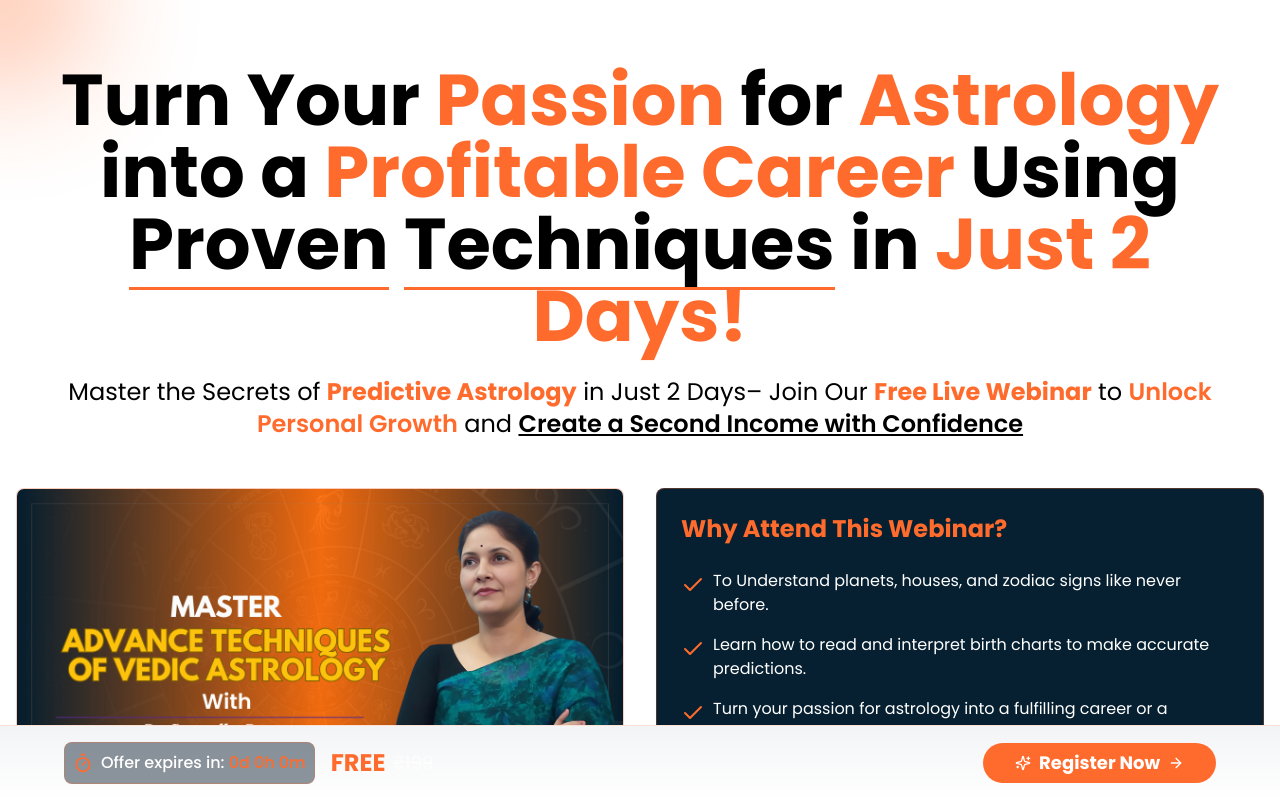
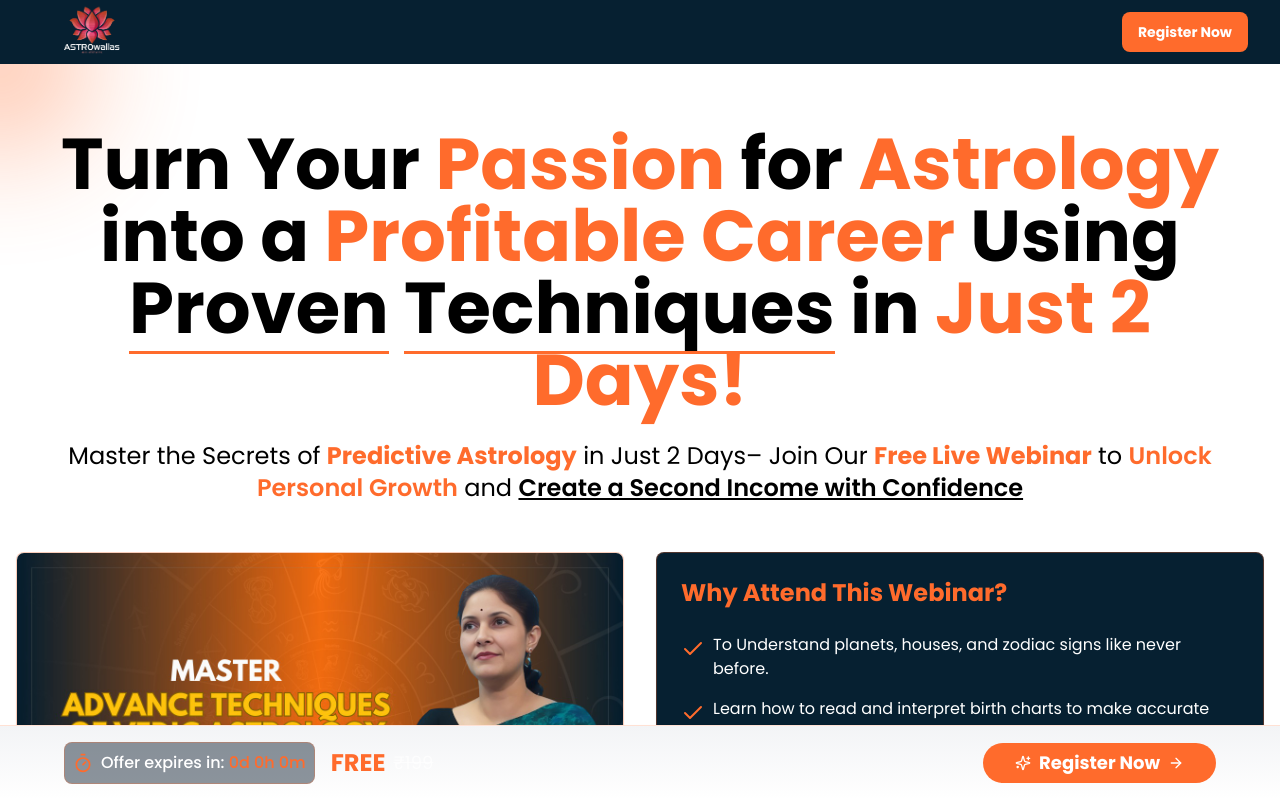
Before and after one commit to Avdheshbhardwajz/AstroWebsite, a React (Vite) app: page / in a window 1280 px wide. Shown: the top 798 px of the page. Built offline with nearby package versions, Linux system fonts and the light colour scheme.

Commit message:
added navbar

```diff
--- a/src/App.tsx
+++ b/src/App.tsx
@@ -11,6 +11,7 @@ import HowItWorks from "./HowItWorks";
 import TestimonialsSection from "./TestimonialSection";
 import TrainerProfile from "./TrainerProfile";
 import PrivacyPolicy from "./PrivacyPolicy";
+import Navbar from "./Navbar";
 
 const App: React.FC = () => {
   const [isPopupOpen, setIsPopupOpen] = useState(false);
@@ -20,6 +21,7 @@ const App: React.FC = () => {
 
   return (
     <div>
+      <Navbar openPopup={openPopup} />
       <HeroSection openPopup={openPopup} />
       <Featured openPopup={openPopup} />
       <HowItWorks openPopup={openPopup} />
--- /dev/null
+++ b/src/Navbar.tsx
@@ -0,0 +1,62 @@
+import { useState } from "react";
+import { Button } from "./components/ui/button";
+import { Menu, X } from "lucide-react";
+import logo from "../public/AstrowallasLogo-removebg-preview.png";
+
+export default function Navbar({ openPopup }: { openPopup: () => void }) {
+  const [isMenuOpen, setIsMenuOpen] = useState(false);
+
+  return (
+    <nav className="bg-[#062031] shadow-lg font-poppins">
+      <div className="max-w-7xl mx-auto px-4 sm:px-6 lg:px-8">
+        <div className="flex justify-between h-16">
+          <div className="flex items-center">
+            <div className="flex-shrink-0 flex items-center">
+              {/* Replace with your actual logo */}
+              <div className=" w-[120px] p-2 rounded">
+                <img src={logo} alt="logo" />
+              </div>
+            </div>
+          </div>
+          <div className="hidden sm:ml-6 sm:flex sm:items-center">
+            <Button
+              onClick={openPopup}
+              className="bg-[#FF6B2C] hover:bg-[#FF6B2C]/90 text-white font-bold px-4 py-2 rounded-lg transition-all duration-300 ease-in-out transform hover:scale-105"
+            >
+              Register Now
+            </Button>
+          </div>
+          <div className="-mr-2 flex items-center sm:hidden">
+            <button
+              onClick={() => setIsMenuOpen(!isMenuOpen)}
+              className="inline-flex items-center justify-center p-2 rounded-md text-gray-400 hover:text-white hover:bg-[#FF6B2C] focus:outline-none focus:ring-2 focus:ring-inset focus:ring-white"
+            >
+              <span className="sr-only">Open main menu</span>
+              {isMenuOpen ? (
+                <X className="block h-6 w-6" aria-hidden="true" />
+              ) : (
+                <Menu className="block h-6 w-6" aria-hidden="true" />
+              )}
+            </button>
+          </div>
+        </div>
+      </div>
+
+      {isMenuOpen && (
+        <div className="sm:hidden">
+          <div className="px-2 pt-2 pb-3 space-y-1">
+            <Button
+              onClick={() => {
+                openPopup();
+                setIsMenuOpen(false);
+              }}
+              className="w-full bg-[#FF6B2C] hover:bg-[#FF6B2C]/90 text-white font-bold px-4 py-2 rounded-lg transition-all duration-300 ease-in-out transform hover:scale-105"
+            >
+              Register Now
+            </Button>
+          </div>
+        </div>
+      )}
+    </nav>
+  );
+}
```
Also changed, not shown: public/AstrowallasLogo-removebg-preview.png (added).
